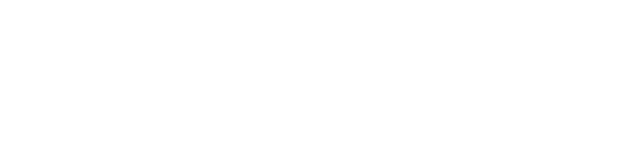
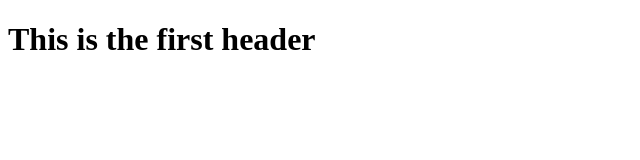
Before and after one commit to MJBMeijer/helloWorld, a plain HTML site: page index.html in a window 1280 px wide. Shown: the whole page, without its empty margins (0-640 px from the left). Drawn offline with Linux system fonts and the light colour scheme.

Commit message:
Update index.html
Added H1

```diff
--- a/index.html
+++ b/index.html
@@ -6,6 +6,6 @@
 
 </head>
 <body>
-
+<h1> This is the first header </h1
 </body>
 </html>
```
